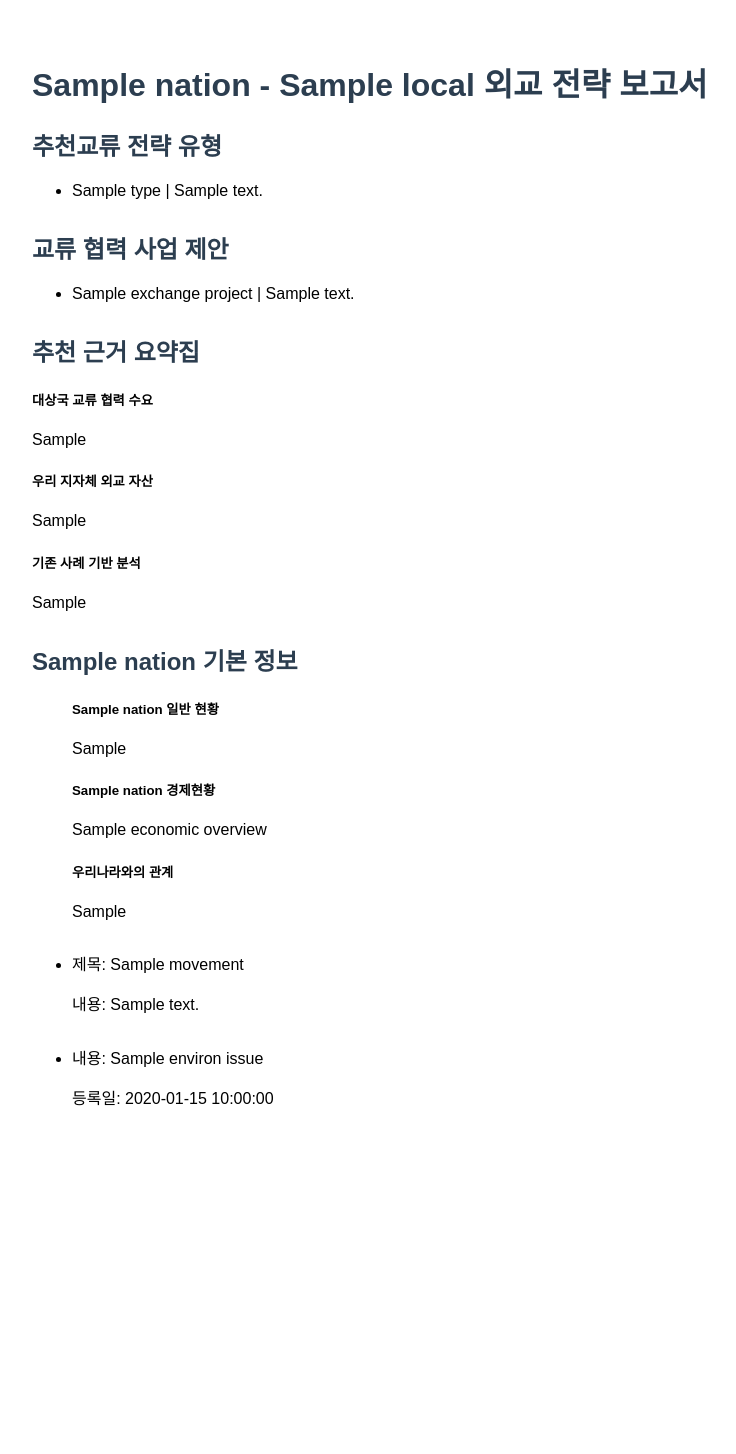
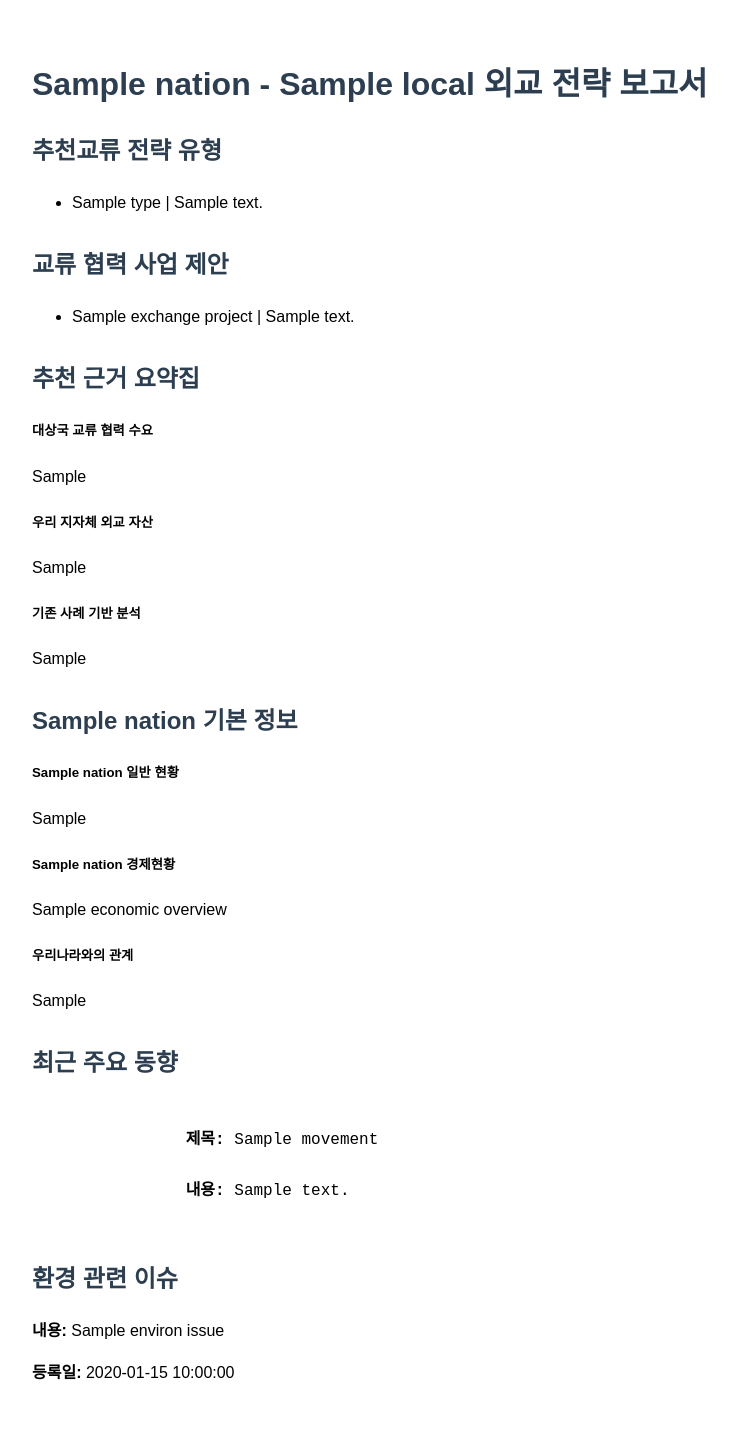
Before and after one commit to che-hyeon/Diplow, a Python web app: template recommend/templates/recommend/pdf_template.html in a window 1280 px wide. Shown: the whole page, without its empty margins (6-742 px from the left). Before the commit the page ends 1106 px from the top, so only its background shows below. Run offline with Jinja, Linux system fonts and the light colour scheme; the template is opened without the code that fills it: most values are stand-ins (such as "Sample title", 1, 10 or a date in 2020).

Commit message:
Fix: pdf font 수정

```diff
--- a/recommend/templates/recommend/pdf_template.html
+++ b/recommend/templates/recommend/pdf_template.html
@@ -4,9 +4,21 @@
     <meta charset="utf-8">
     <title>외교 전략 보고서</title>
     <style>
-        body { font-family: Arial, sans-serif; padding: 30px; }
-        h1, h2 { color: #2c3e50; }
-        .section { margin-bottom: 30px; }
+        body {
+            font-family: 'Nanum Gothic', sans-serif;
+            padding: 30px;
+            line-height: 1.6;
+        }
+        h1, h2 {
+            color: #2c3e50;
+        }
+        .section {
+            margin-bottom: 30px;
+        }
+        .monospace {
+            font-family: 'Courier New', monospace;
+            white-space: pre-wrap;
+        }
     </style>
 </head>
 <body>
@@ -33,7 +45,7 @@
     <div class="section">
         <h2>추천 근거 요약집</h2>
         <h5>대상국 교류 협력 수요</h5>
-        <p>{{ summary.major_issues_by_country}}</p>
+        <p>{{ summary.major_issues_by_country }}</p>
         <h5>우리 지자체 외교 자산</h5>
         <p>{{ summary.local_government_diplomatic_assets }}</p>
         <h5>기존 사례 기반 분석</h5>
@@ -42,32 +54,30 @@
 
     <div class="section">
         <h2>{{ nation }} 기본 정보</h2>
-        <ul>
         <h5>{{ nation }} 일반 현황</h5>
         <p>{{ general_overview }}</p>
-            <h5>{{nation}} 경제현황</h5>
-            <p>{{economic_overview}}</p>
+        <h5>{{ nation }} 경제현황</h5>
+        <p>{{ economic_overview }}</p>
         <h5>우리나라와의 관계</h5>
-            <p>{{relation_korea}}</p>
-        </ul>
+        <p>{{ relation_korea }}</p>
     </div>
 
     <div class="section">
-        <ul>
+        <h2>최근 주요 동향</h2>
         {% for recent_movement in recent_movements %}
-                <li>제목: {{ recent_movement.title_kr }}</li>
-                <p>내용: {{recent_movement.content_kr }}</p>
+            <div class="monospace">
+                <strong>제목:</strong> {{ recent_movement.title_kr }}<br>
+                <strong>내용:</strong> {{ recent_movement.content_kr }}
+            </div>
         {% endfor %}
-        </ul>
     </div>
 
     <div class="section">
-        <ul>
+        <h2>환경 관련 이슈</h2>
         {% for environ_issue in environ_issues %}
-                <li>내용: {{ environ_issue.environ_data_title }}</li>
-                <p>등록일: {{ environ_issue.pub_date }}</p>
+            <p><strong>내용:</strong> {{ environ_issue.environ_data_title }}</p>
+            <p><strong>등록일:</strong> {{ environ_issue.pub_date }}</p>
         {% endfor %}
-        </ul>
     </div>
 </body>
 </html>
--- a/recommend/views.py
+++ b/recommend/views.py
@@ -280,7 +280,7 @@ class MakePDFView(APIView):
         html_string = render_to_string('recommend/pdf_template.html', context)
 
         local = env('LOCAL')
-        if(local==True):
+        if local == 'True':
             config = pdfkit.configuration(wkhtmltopdf=r'C:\Program Files\wkhtmltopdf\bin\wkhtmltopdf.exe')
         else:
             config = pdfkit.configuration(wkhtmltopdf='/usr/bin/wkhtmltopdf')
```
Lines whose indentation alone changed are shown as unchanged.
